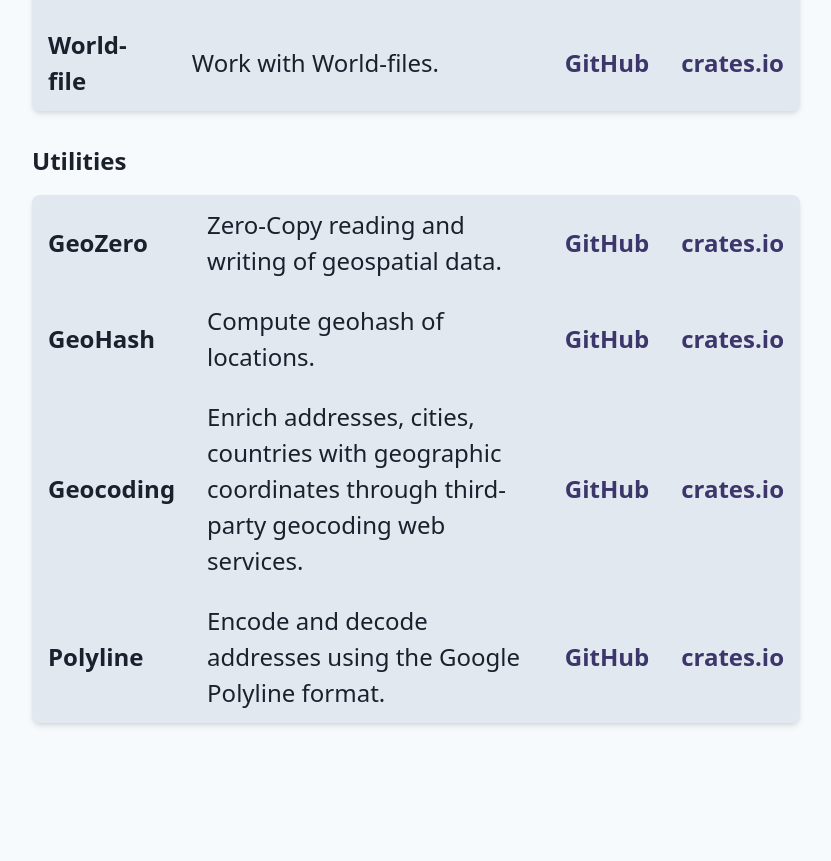
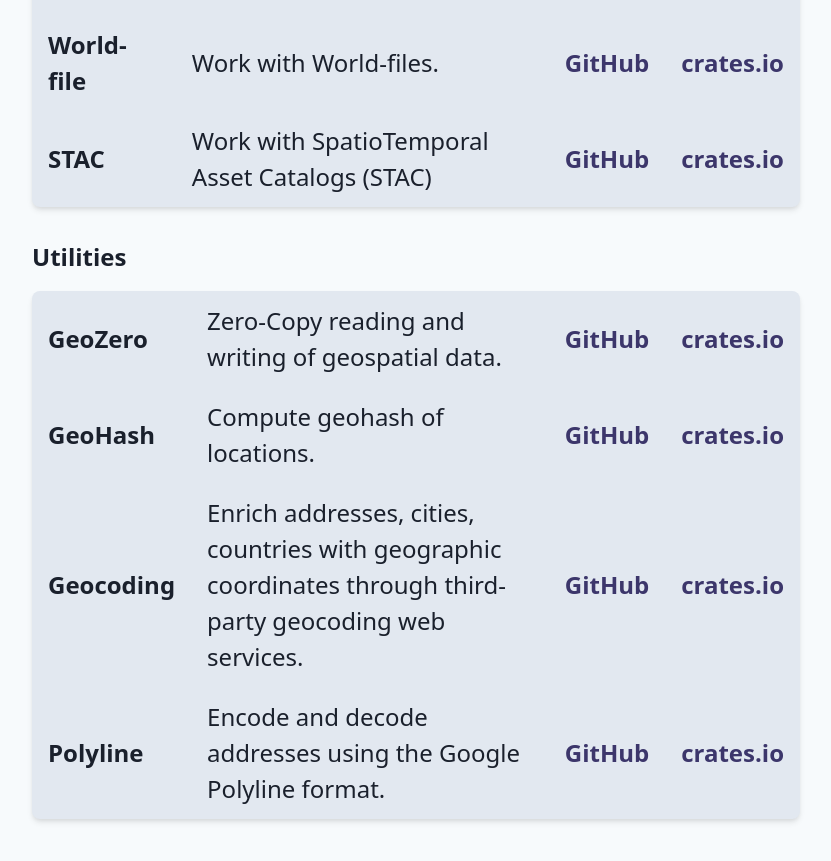
Before and after one commit to georust/georust.org, a plain HTML site: page docs/index.html in a window 1280 px wide. Shown: the part 2299-3160 px from the top of the page, without its empty margins (224-1055 px from the left). Before the commit the page ends 3086 px from the top, so only its background shows below. Drawn offline with Linux system fonts and the light colour scheme.

Commit message:
Add STAC crate

```diff
--- a/docs/index.html
+++ b/docs/index.html
@@ -145,6 +145,12 @@
               <td class="px-4 py-3 text-indigo-900"><a href="https://github.com/georust/world-file">GitHub</a></td>
               <td class="px-4 py-3 text-indigo-900"><a href="https://crates.io/crates/world-file">crates.io</a></td>
             </tr>
+            <tr>
+              <td class="px-4 py-3">STAC</td>
+              <td class="px-4 py-3 font-normal">Work with SpatioTemporal Asset Catalogs (STAC)</td>
+              <td class="px-4 py-3 text-indigo-900"><a href="https://github.com/gadomski/stac-rs">GitHub</a></td>
+              <td class="px-4 py-3 text-indigo-900"><a href="https://github.com/gadomski/stac-rs">crates.io</a></td>
+            </tr>
           </tbody>
         </table>
       </div>
```
